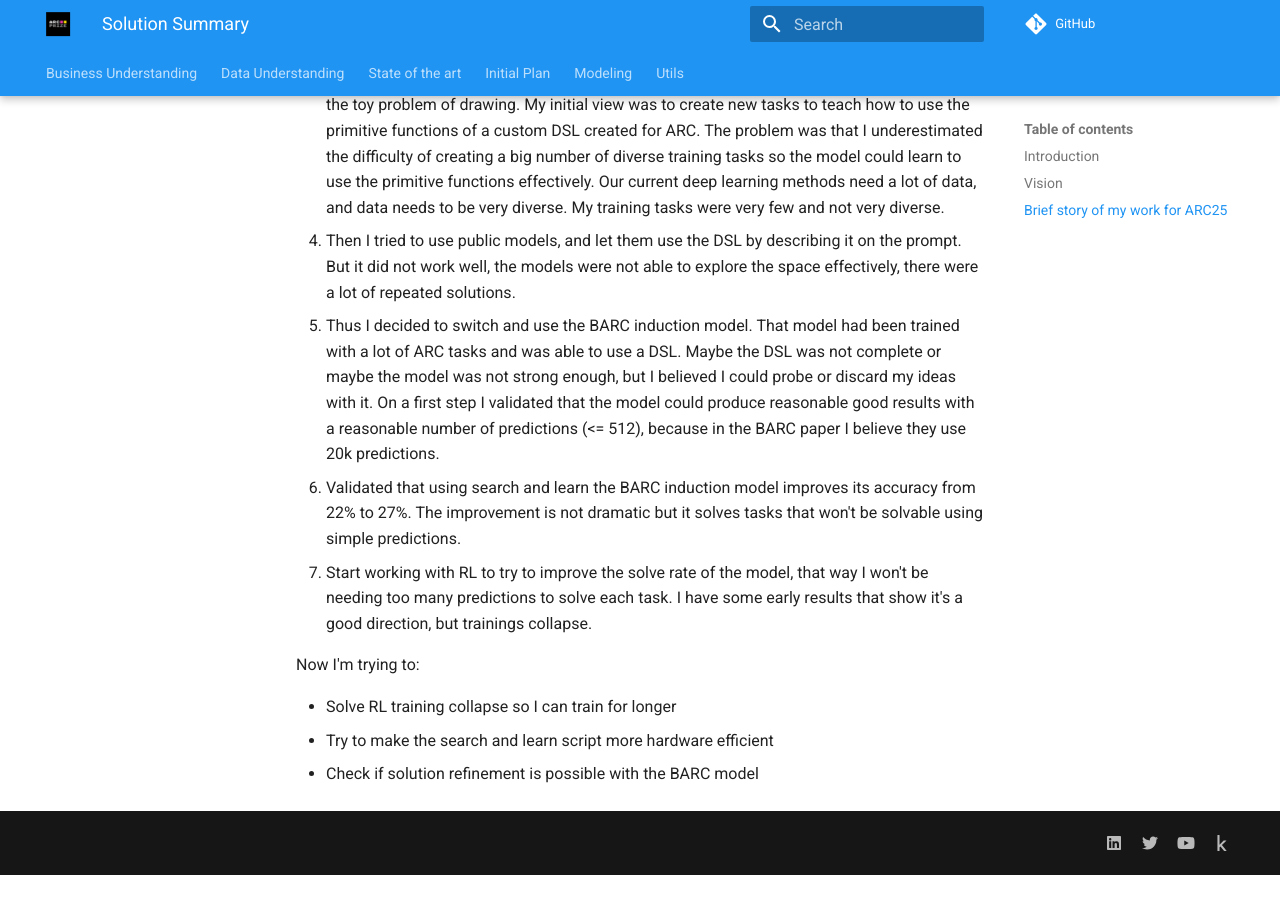
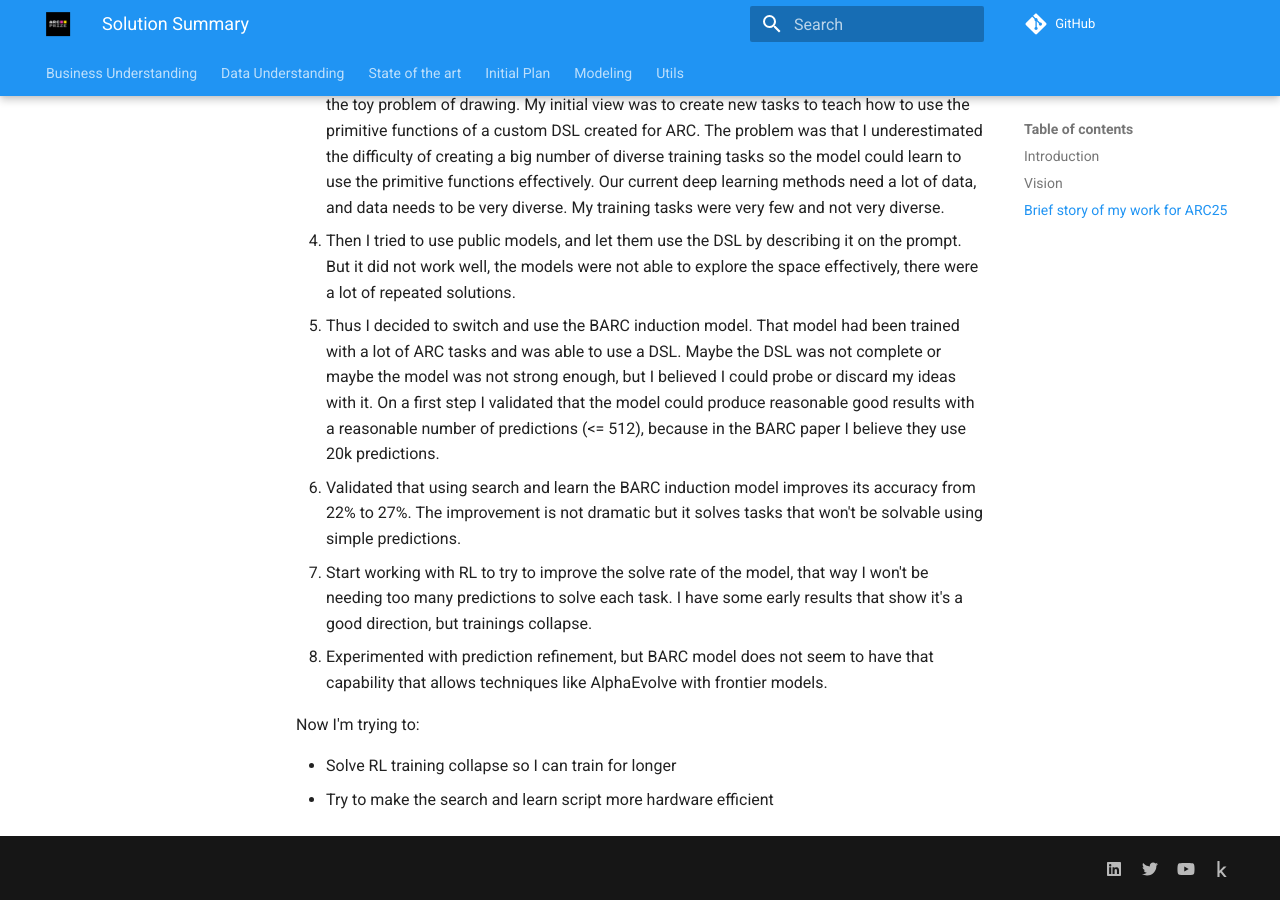
Before and after one commit to ironbar/arc25, an MkDocs documentation site: the page built from docs/05_Solution_Summary.md, in a window 1280 px wide and 900 px high, scrolled down 1088 px. Built offline with MkDocs 1.6.1 and Material for MkDocs 9.7.7, drawn with Linux system fonts in a browser that asks for light colours; comment, search, counter and statistics services are not loaded; before the commit the page ends 1963 px from its top, so only the background shows below that.

Commit message:
updated story

```diff
--- a/docs/05_Solution_Summary.md
+++ b/docs/05_Solution_Summary.md
@@ -55,9 +55,10 @@ work during the ARC25 challenge has gone in that direction.
 7. Start working with RL to try to improve the solve rate of the model, that way I won't be needing
    too many predictions to solve each task. I have some early results that show it's a good direction,
    but trainings collapse.
+8. Experimented with prediction refinement, but BARC model does not seem to have that capability
+   that allows techniques like AlphaEvolve with frontier models.
 
 Now I'm trying to:
 
 - Solve RL training collapse so I can train for longer
 - Try to make the search and learn script more hardware efficient
-- Check if solution refinement is possible with the BARC model
```
